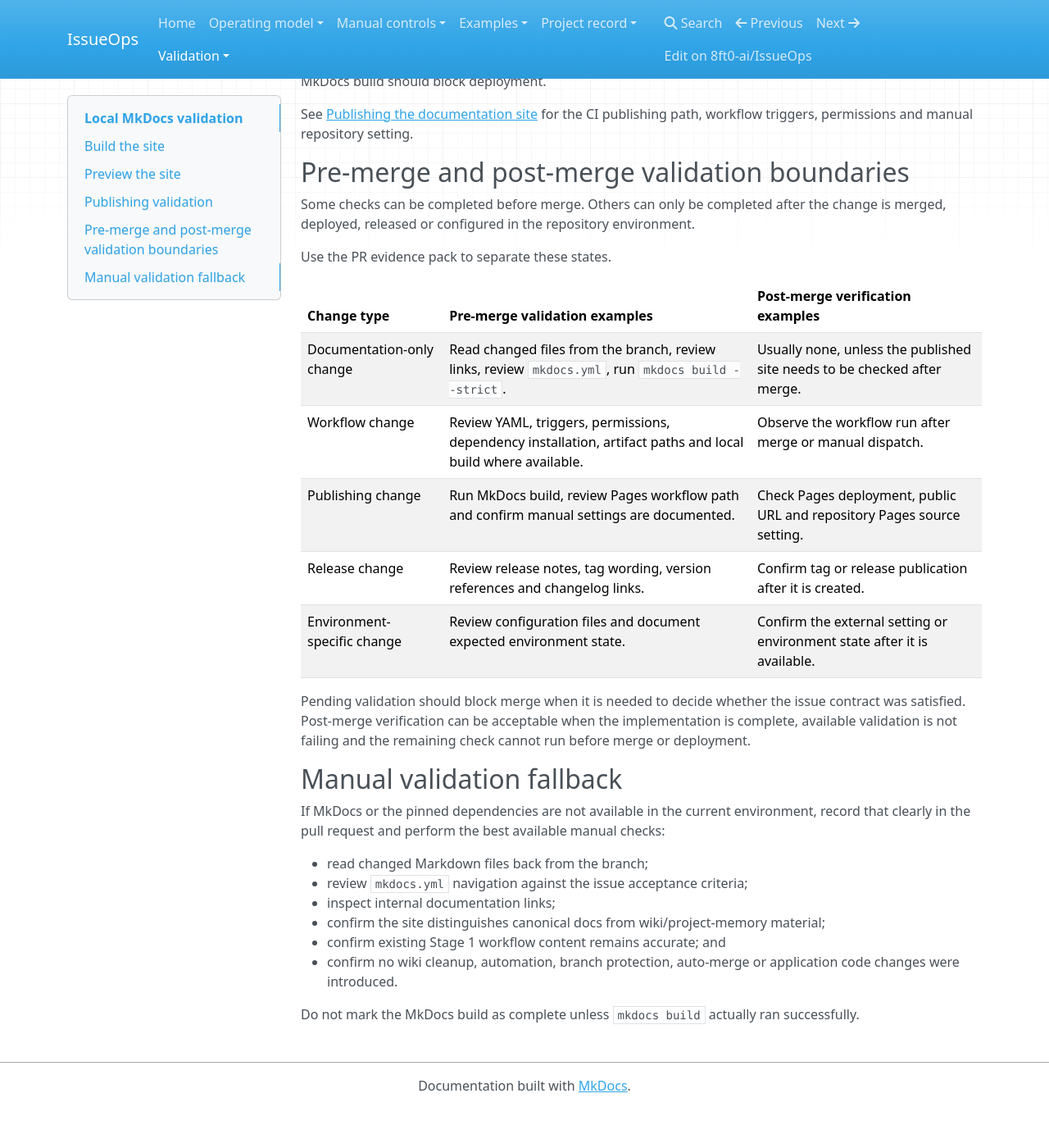
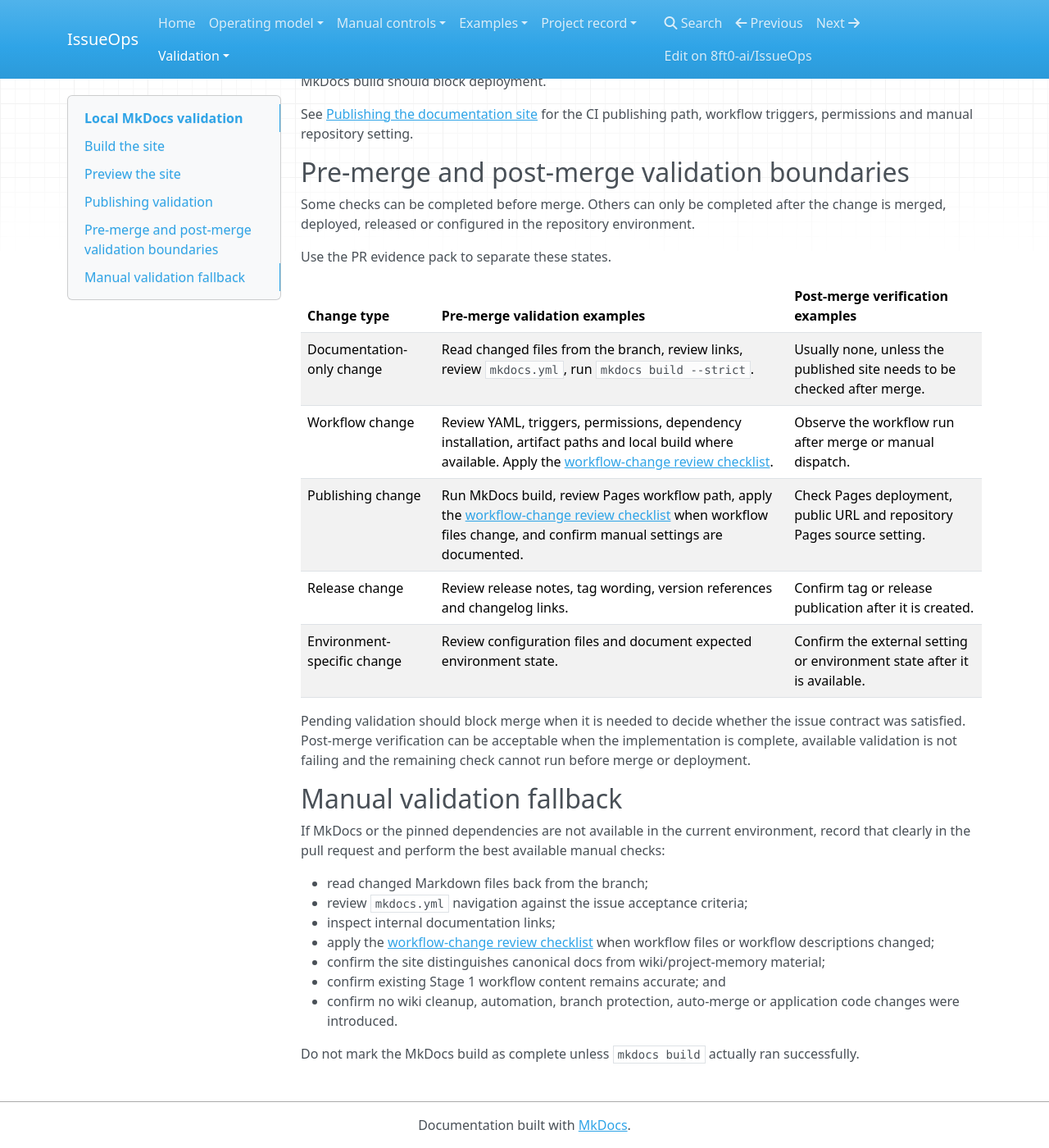
Before and after one commit to 8ft0-ai/IssueOps, an MkDocs documentation site: the page built from docs/local-validation.md, in a window 1280 px wide and 1400 px high, scrolled down 927 px. Shown: the whole window at 82% size. Built offline with MkDocs 1.6.1, drawn with Linux system fonts in a browser that asks for light colours; nearby versions of some CDN libraries; before the commit the page ends 2279 px from its top, so only the background shows below that.

Commit message:
Link workflow validation to checklist

```diff
--- a/docs/local-validation.md
+++ b/docs/local-validation.md
@@ -59,8 +59,8 @@ Use the PR evidence pack to separate these states.
 | Change type | Pre-merge validation examples | Post-merge verification examples |
 | --- | --- | --- |
 | Documentation-only change | Read changed files from the branch, review links, review `mkdocs.yml`, run `mkdocs build --strict`. | Usually none, unless the published site needs to be checked after merge. |
-| Workflow change | Review YAML, triggers, permissions, dependency installation, artifact paths and local build where available. | Observe the workflow run after merge or manual dispatch. |
-| Publishing change | Run MkDocs build, review Pages workflow path and confirm manual settings are documented. | Check Pages deployment, public URL and repository Pages source setting. |
+| Workflow change | Review YAML, triggers, permissions, dependency installation, artifact paths and local build where available. Apply the [workflow-change review checklist](workflow-changes.md). | Observe the workflow run after merge or manual dispatch. |
+| Publishing change | Run MkDocs build, review Pages workflow path, apply the [workflow-change review checklist](workflow-changes.md) when workflow files change, and confirm manual settings are documented. | Check Pages deployment, public URL and repository Pages source setting. |
 | Release change | Review release notes, tag wording, version references and changelog links. | Confirm tag or release publication after it is created. |
 | Environment-specific change | Review configuration files and document expected environment state. | Confirm the external setting or environment state after it is available. |
 
@@ -73,6 +73,7 @@ If MkDocs or the pinned dependencies are not available in the current environmen
 - read changed Markdown files back from the branch;
 - review `mkdocs.yml` navigation against the issue acceptance criteria;
 - inspect internal documentation links;
+- apply the [workflow-change review checklist](workflow-changes.md) when workflow files or workflow descriptions changed;
 - confirm the site distinguishes canonical docs from wiki/project-memory material;
 - confirm existing Stage 1 workflow content remains accurate; and
 - confirm no wiki cleanup, automation, branch protection, auto-merge or application code changes were introduced.
```
